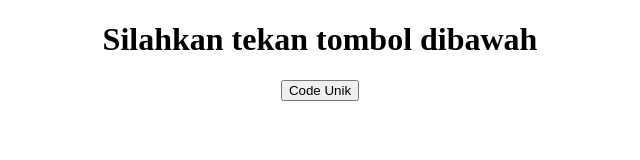
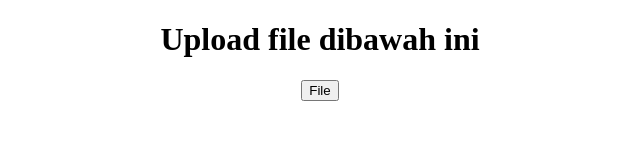
Before and after one commit to chikpynone/LatihanGIT, a plain HTML site: page index.html in a window 1280 px wide. Shown: the whole page, without its empty margins (320-960 px from the left). Drawn offline with Linux system fonts and the light colour scheme.

Commit message:
ubah dari github

```diff
--- a/index.html
+++ b/index.html
@@ -9,8 +9,8 @@
 
 <body>
     <center>
-        <h1>Silahkan tekan tombol dibawah</h1>
-        <button>Code Unik</button>
+        <h1>Upload file dibawah ini</h1>
+        <button>File</button>
     </center>
 </body>
 
```
